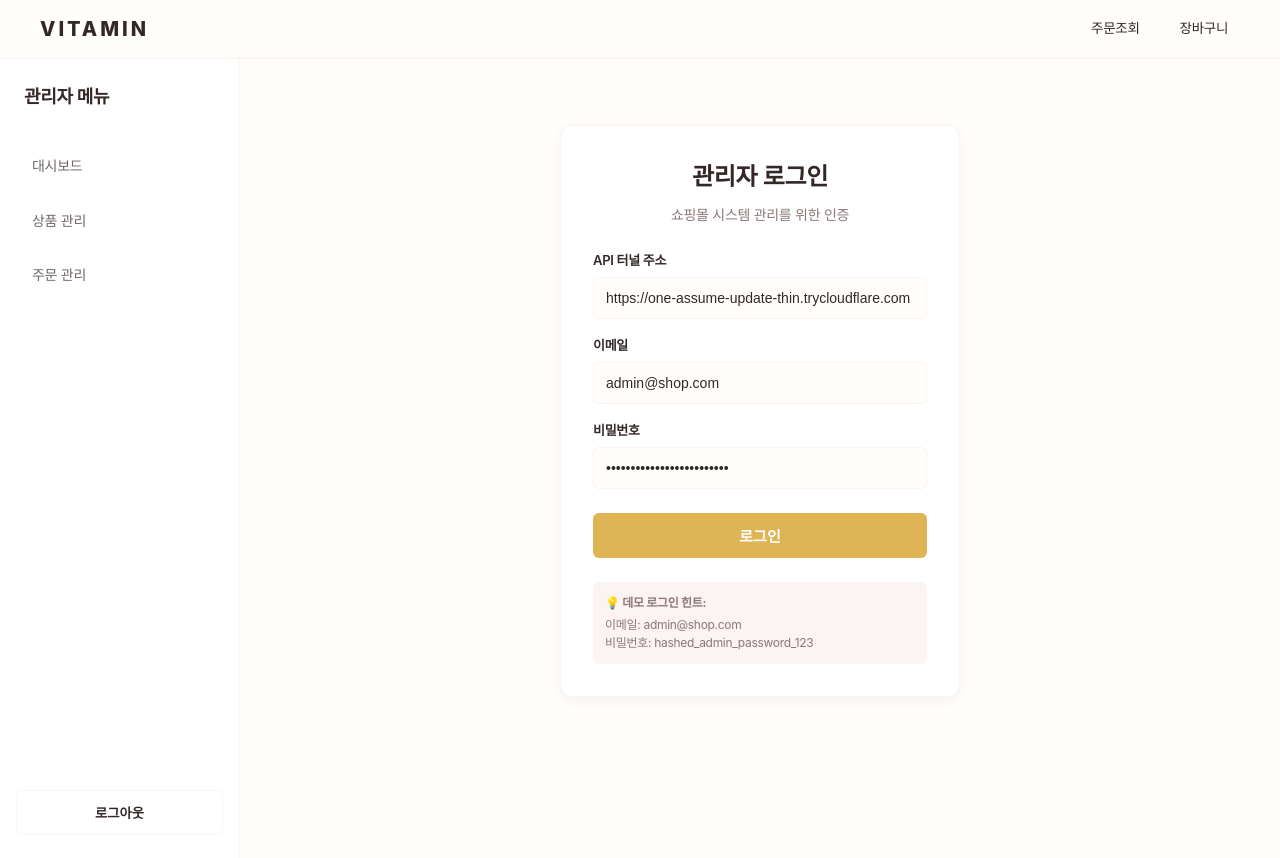
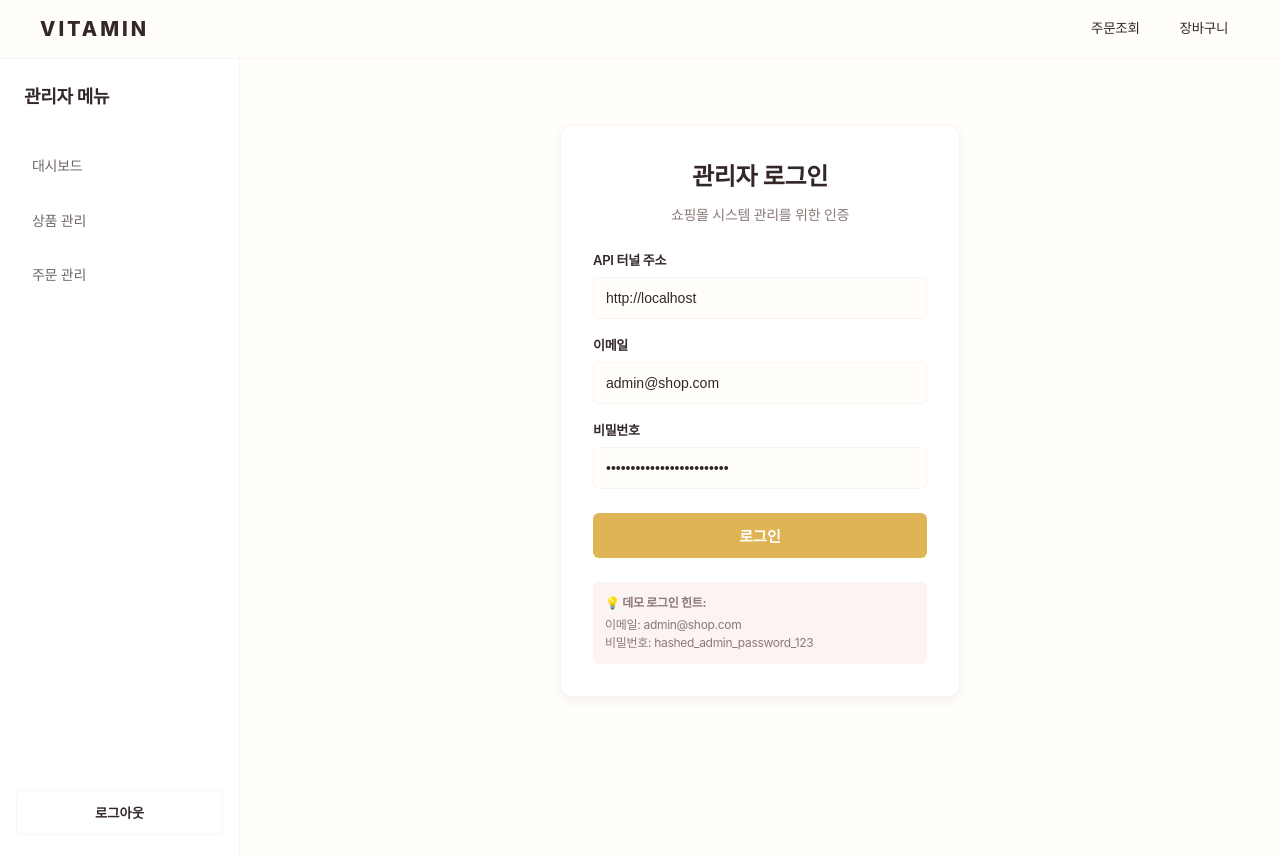
Before and after one commit to frod2793/Shoping_Mall, a Next.js app: page /admin/login in a window 1280 px wide. Shown: the top 858 px of the page. Built offline with nearby package versions, Linux system fonts and the light colour scheme.

Commit message:
feat(admin): 관리자 로그인 페이지 API 호스트 자동 감지 구현

```diff
--- a/src/app/admin/login/page.tsx
+++ b/src/app/admin/login/page.tsx
@@ -1,10 +1,14 @@
 /**
- * [기능]: 관리자 로그인 화면 UI 컴포넌트
- * [작성자]: 윤승종
+ * @description [기능]: 관리자 로그인 화면 UI 컴포넌트이며, API 호스트 동적 감지 기능을 포함합니다.
+ * @author 윤승종
+ * @date 2026-06-30
+ * @lastModifier 윤승종
+ * @lastModifiedDate 2026-06-30
+ * @history [수정 내용]: API 호스트 자동 감지 구현 (하드코딩 제거 및 useEffect를 통한 window.location.origin 기반 초기화)
  */
 'use client';
 
-import React, { useState } from 'react';
+import React, { useState, useEffect } from 'react';
 import { useRouter } from 'next/navigation';
 import styles from './login.module.css';
 
@@ -13,7 +17,23 @@ export default function AdminLoginPage()
     const router = useRouter();
     const [email, setEmail] = useState('admin@shop.com');
     const [password, setPassword] = useState('hashed_admin_password_123');
-    const [apiHost, setApiHost] = useState('https://one-assume-update-thin.trycloudflare.com');
+    const [apiHost, setApiHost] = useState('');
+
+    useEffect(() =>
+    {
+        if (typeof window !== 'undefined')
+        {
+            const savedHost = localStorage.getItem('admin_api_host');
+            if (savedHost)
+            {
+                setApiHost(savedHost);
+            }
+            else
+            {
+                setApiHost(window.location.origin);
+            }
+        }
+    }, []);
 
     const func_OnSubmit = async (e: React.FormEvent) =>
     {
```
